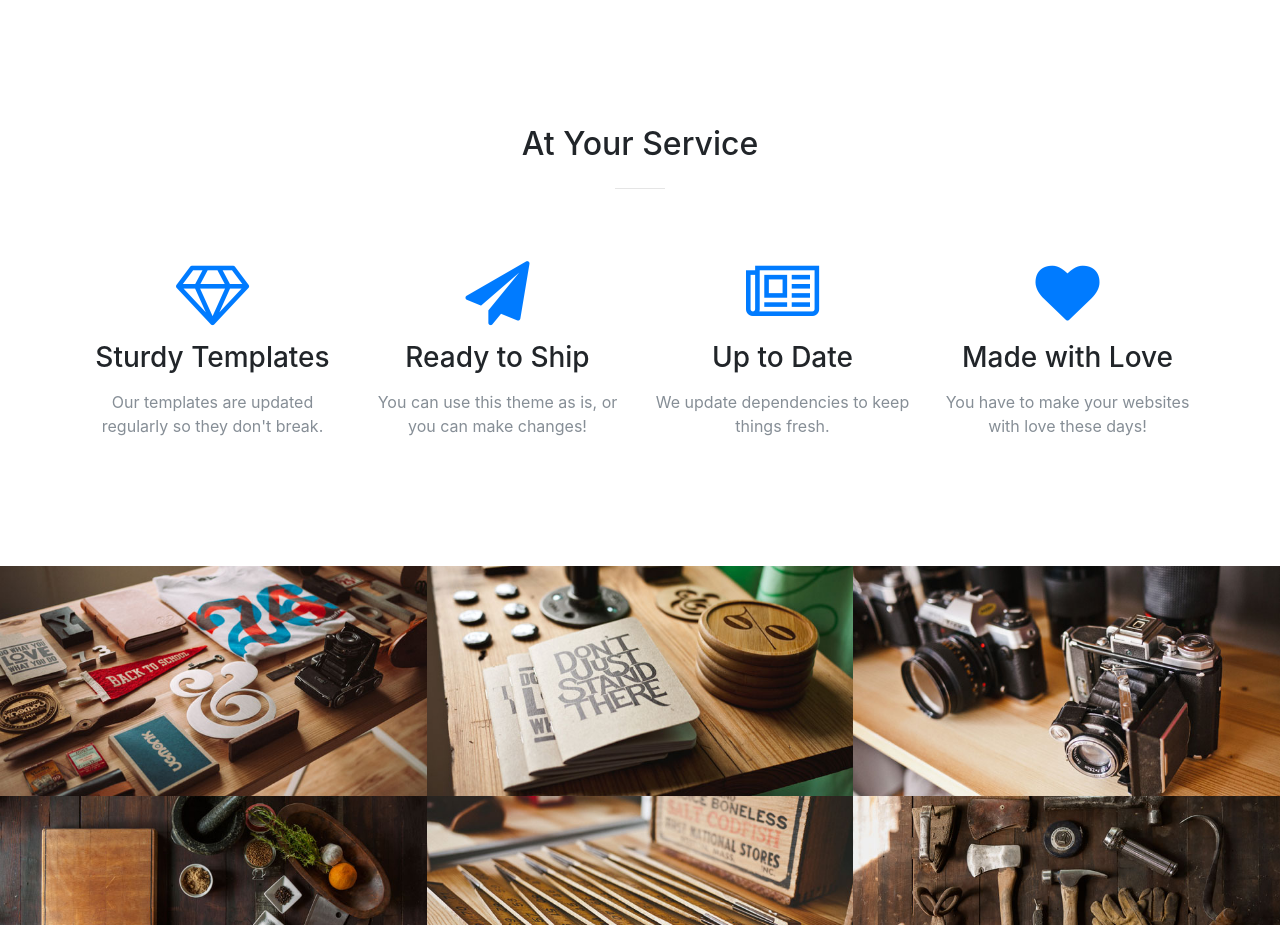
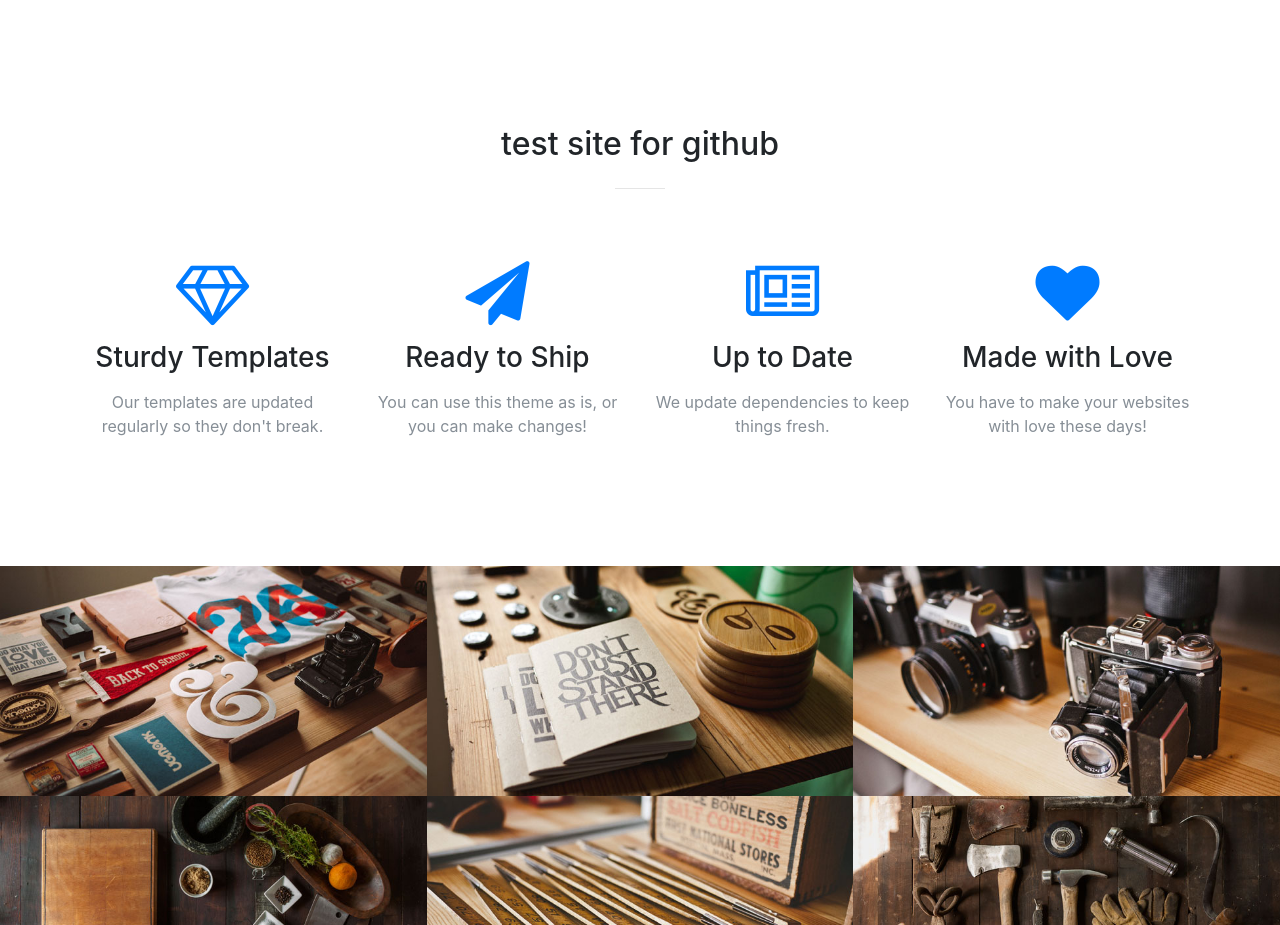
Before and after one commit to winty4848/winty95.github.io, a website with bundled scripts: page index.html in a window 1280 px wide. Shown: the part 1280-2205 px from the top of the page. Built offline with nearby package versions, Linux system fonts and the light colour scheme.

Commit message:
first commit

```diff
--- a/index.html
+++ b/index.html
@@ -88,7 +88,7 @@
       <div class="container">
         <div class="row">
           <div class="col-lg-12 text-center">
-            <h2 class="section-heading">At Your Service</h2>
+            <h2 class="section-heading">test site for github</h2>
             <hr class="my-4">
           </div>
         </div>
```
Also changed, not shown: 1 other file.
